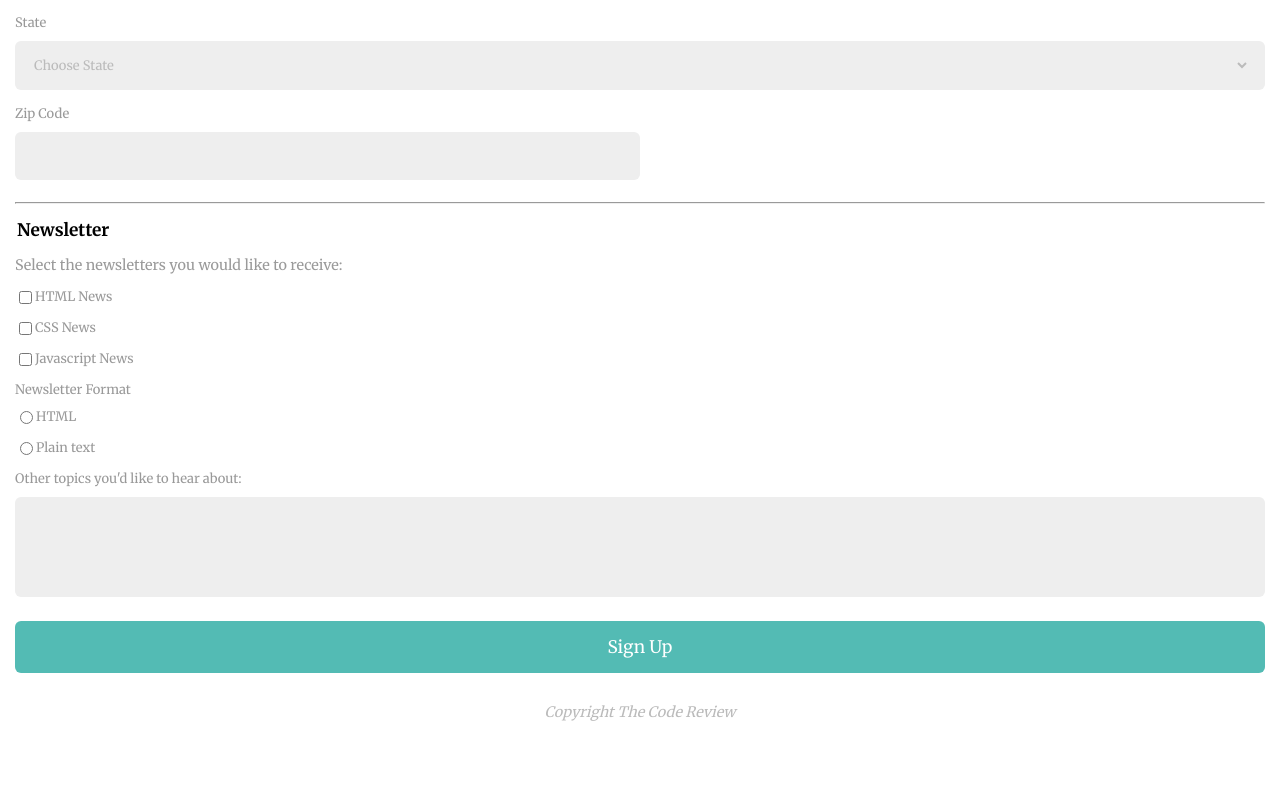
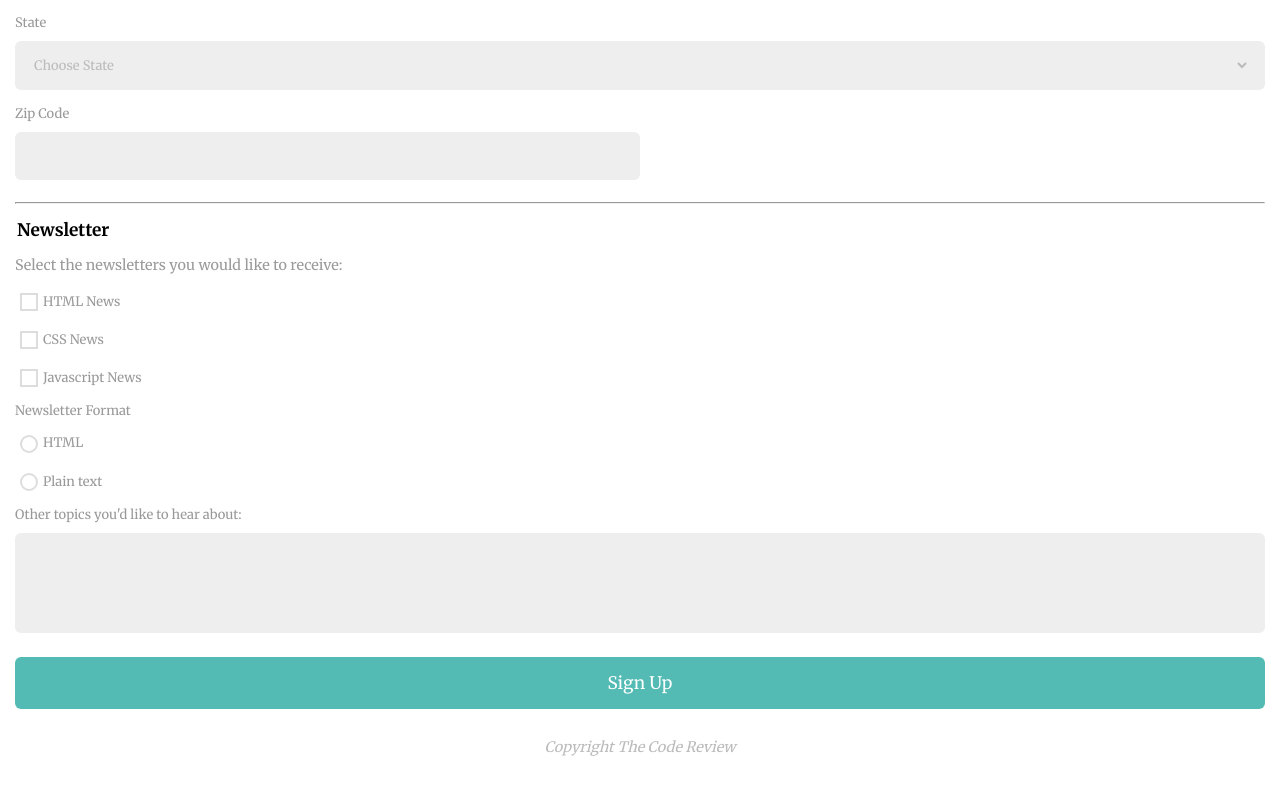
Before and after one commit to bencodezen/treehouse-p3, a plain HTML site: page index.html in a window 1280 px wide. Shown: the part 690-1476 px from the top of the page. Before the commit the page ends 1440 px from the top, so only its background shows below. Drawn offline with Linux system fonts and the light colour scheme.

Commit message:
Add custom checkbox styles

```diff
--- a/index.html
+++ b/index.html
@@ -95,31 +95,25 @@
               <legend>Newsletter</legend>
               <p>Select the newsletters you would like to receive:</p>
               <div class="row">
-                <div class="form-checkbox">
-                  <input type="checkbox" name="newsletters" id="html-news">
-                </div>
-                <label for="html-news">HTML News</label>
+                <input class="custom-checkbox" type="checkbox" name="newsletters" id="html-news">
+                <label class="custom-checkbox-label" for="html-news">HTML News</label>
               </div>
               <div class="row">
-                <div class="form-checkbox">
-                  <input type="checkbox" name="newsletters" id="css-news">
-                </div>
-                <label for="css-news">CSS News</label>
+                <input class="custom-checkbox" type="checkbox" name="newsletters" id="css-news">
+                <label class="custom-checkbox-label" for="css-news">CSS News</label>
               </div>
               <div class="row">
-                <div class="form-checkbox">
-                  <input type="checkbox" name="newsletters" id="js-news">
-                </div>
-                <label for="js-news">Javascript News</label>
+                <input class="custom-checkbox" type="checkbox" name="newsletters" id="js-news">
+                <label class="custom-checkbox-label" for="js-news">Javascript News</label>
               </div>
               <label for="newsletter-format">Newsletter Format</label>
               <div class="row">
-                <input id="html-format" name="newsletter-format" type="radio">
-                <label for="html-format">HTML</label>
+                <input class="custom-radio" id="html-format" name="newsletter-format" type="radio">
+                <label class="custom-radio-label" for="html-format">HTML</label>
               </div>
               <div class="row">
-                <input id="text-format" name="newsletter-format" type="radio">
-                <label for="text-format">Plain text</label>
+                <input class="custom-radio" id="text-format" name="newsletter-format" type="radio">
+                <label class="custom-radio-label" for="text-format">Plain text</label>
               </div>
               <label for="other-topics">Other topics you'd like to hear about:</label>
               <textarea id="other-topics" name="other-topics"></textarea>
--- a/styles/styles.css
+++ b/styles/styles.css
@@ -1,4 +1,5 @@
 @import url(https://fonts.googleapis.com/css?family=Merriweather:400,700);
+@import url(https://maxcdn.bootstrapcdn.com/font-awesome/4.5.0/css/font-awesome.min.css);
 
 /* Global */
 
@@ -129,6 +130,66 @@ input[type="radio"] {
   border: 0;
 }
 
+.custom-checkbox,
+.custom-radio {
+  opacity: 0;
+  position: absolute;
+}
+
+.custom-checkbox,
+.custom-checkbox-label,
+.custom-radio,
+.custom-radio-label {
+  display: inline-block;
+  vertical-align: middle;
+  margin: 5px;
+  cursor: pointer;
+}
+
+.custom-checkbox-label,
+.custom-radio-label {
+  position: relative;;
+}
+
+.custom-checkbox + .custom-checkbox-label:before,
+.custom-radio + .custom-radio-label:before {
+  content: '';
+  background: #fff;
+  border: 2px solid #ddd;
+  border-radius: 50%;
+  display: inline-block;
+  vertical-align: middle;
+  width: 10px;
+  height: 10px;
+  padding: 2px;
+  margin-right: 5px;
+  text-align: center;
+}
+
+.custom-checkbox + .custom-checkbox-label:before {
+  border-radius: 0;
+}
+
+.custom-radio:checked + .custom-radio-label:before {
+  background: #2d3944;
+  border-color: #2d3944;
+  box-shadow: inset 0 0 0 3px #fff;
+}
+
+.custom-checkbox:checked + .custom-checkbox-label:before {
+  content: '\f00c';
+  display: flex;
+  justify-content: center;
+  align-items: center;
+  border: 2px solid #2d3944;
+  color: #2d3944;
+  font-family: 'FontAwesome';
+}
+
+.custom-checkbox-label {
+  display: flex;
+}
+
 input[name="zip-code"] {
   width: 50%;
 }
```
